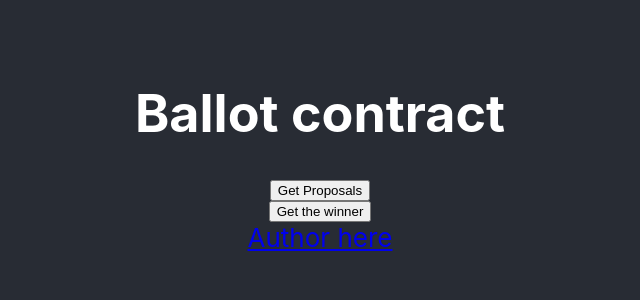
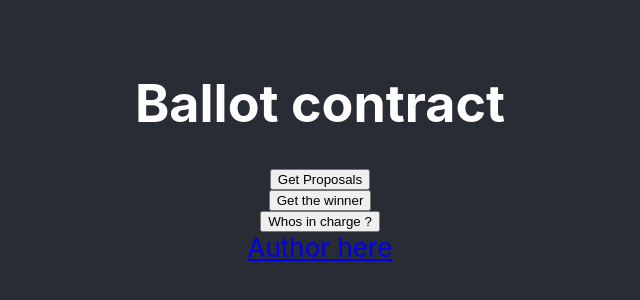
Before and after one commit to merRen22/solidity-ballot-solution, a React (Create React App) app: page / in a window 1280 px wide. Shown: the part 250-550 px from the top of the page, without its empty margins (320-960 px from the left). Built offline with nearby package versions, Linux system fonts and the light colour scheme.

Commit message:
trying to uinderstand ethers js

```diff
--- a/hardhat.config.js
+++ b/hardhat.config.js
@@ -27,7 +27,7 @@ module.exports = {
       url: process.env.INFURA_NET,
       accounts: [`0x${process.env.WALLET_PRIVATE_KEY}`],
       // what this and what should i put 🤔
-      gas: 2100000,
+      gas: 1000000,
       gasPrice: 8000000000,
     },
   },
--- a/src/App.js
+++ b/src/App.js
@@ -12,6 +12,22 @@ function App() {
     await window.ethereum.request({ method: 'eth_requestAccounts' });
   }
 
+  async function getChairperson() {
+    if (typeof window.ethereum !== 'undefined') {
+      await requestAccount();
+      const provider = new ethers.providers.Web3Provider(window.ethereum);
+      console.log({ provider });
+      const signer = provider.getSigner();
+      console.log({ signer });
+      const contract = new ethers.Contract(ballotAddress, Ballot.abi, signer);
+      const theBoss = await contract.chairperson({
+        gasLimit: 300000,
+        gasPrice: ethers.utils.parseUnits('100', 'gwei'),
+      });
+      console.log(`The chairperson account is => ${theBoss} 🎉`);
+    }
+  }
+
   async function getProposals() {
     if (typeof window.ethereum !== 'undefined') {
       await requestAccount();
@@ -21,7 +37,10 @@ function App() {
       console.log({ signer });
       const contract = new ethers.Contract(ballotAddress, Ballot.abi, signer);
       const proposals = await contract.proposals(
-        ethers.utils.formatBytes32String('')
+        ethers.utils.formatBytes32String(''),
+        {
+          gasLimit: 21000,
+        }
       );
       console.log(`the winning proposal is => ${proposals.length()} 🎉`);
     }
@@ -49,6 +68,8 @@ function App() {
 
         <button onClick={callWinnerName}>Get the winner</button>
 
+        <button onClick={getChairperson}>Whos in charge ?</button>
+
         <a
           className="Author"
           href="https://github.com/merRen22"
```
